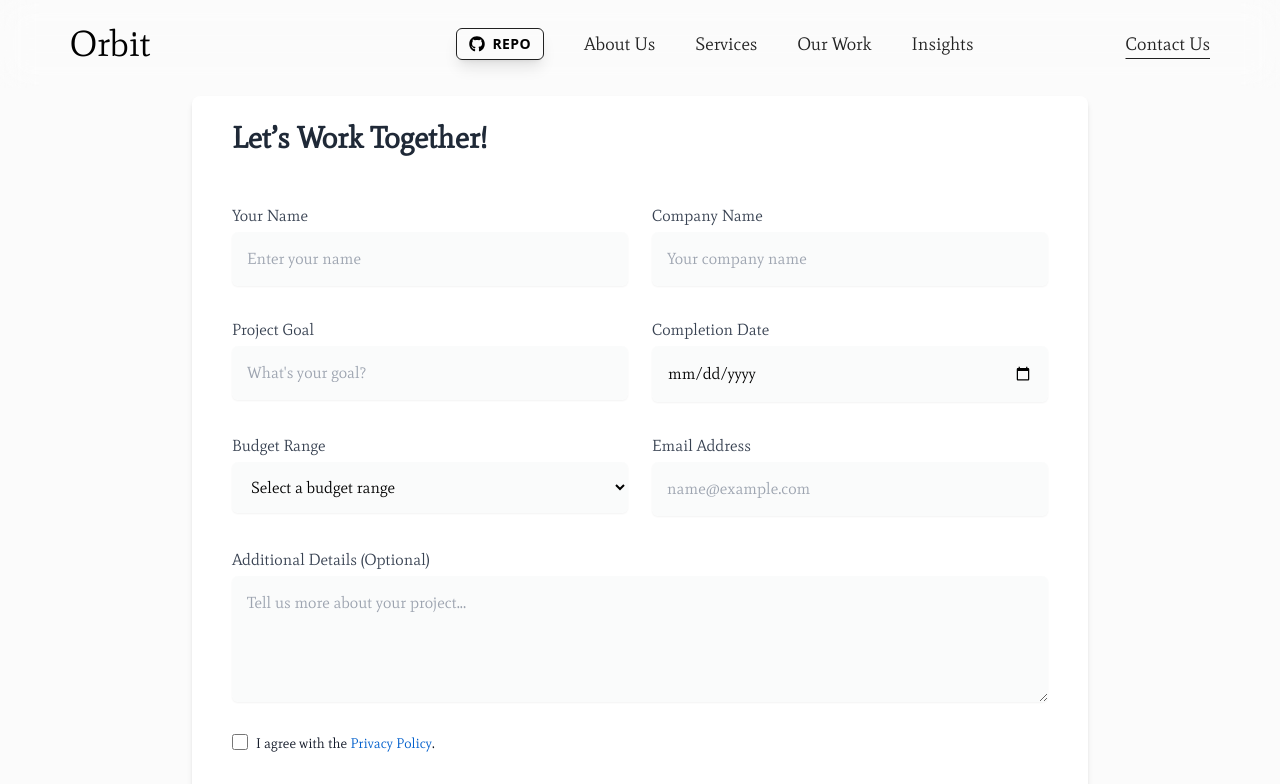
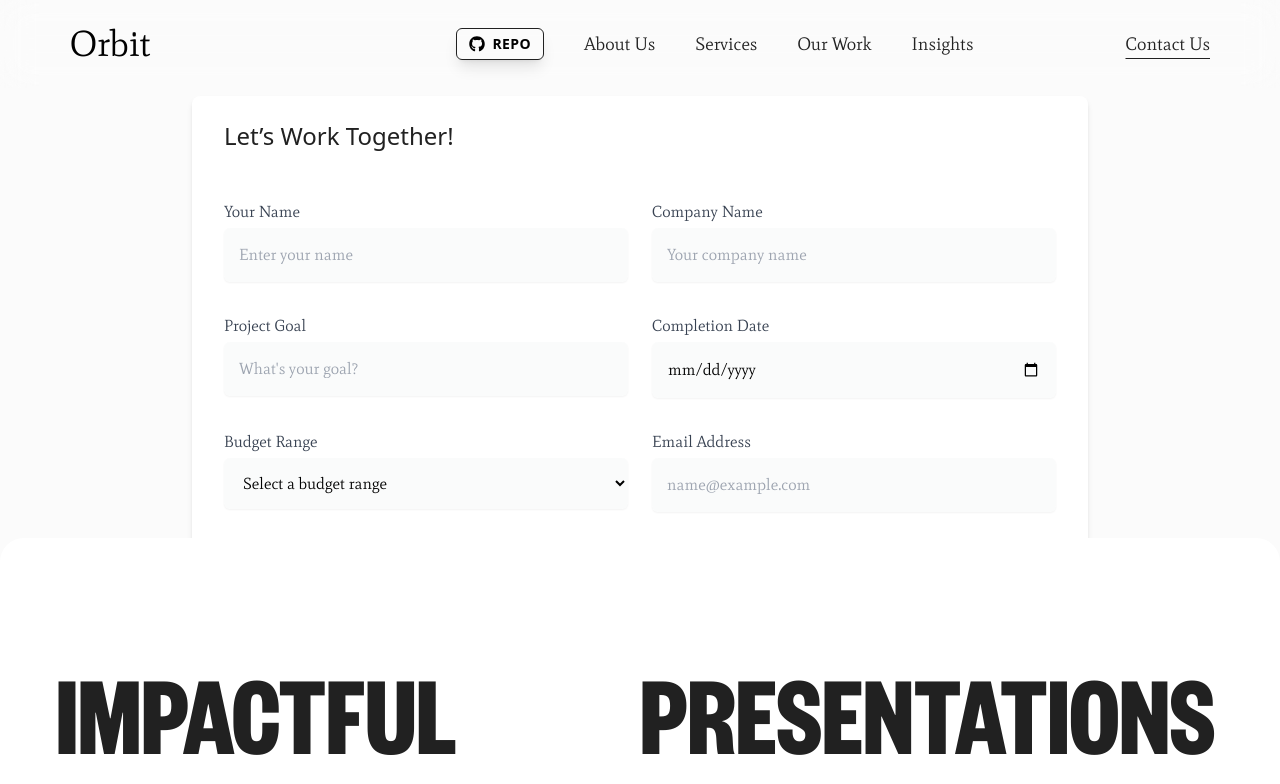
Before and after one commit to Shoaib-Imrann/Orbit, a React (Vite) app: page /contact in a window 1280 px wide. Shown: the top 784 px of the page. Built offline with nearby package versions, Linux system fonts and the light colour scheme.

Commit message:
Update Contact.jsx

```diff
--- a/src/pages/Contact.jsx
+++ b/src/pages/Contact.jsx
@@ -27,8 +27,8 @@ export default function ContactForm() {
   return (
     <div>
       <div className="bg-white/70 min-h-screen flex items-center justify-center pt-24 rounded-b-3xl ">
-        <div className="bg-white shadow-md rounded-lg py-6 px-10 mx-5 max-w-4xl w-[900px] h-auto">
-          <h1 className="text-3xl font-bold text-gray-800 mb-12">
+        <div className="bg-white shadow-md rounded-lg py-6 px-8 mx-5 max-w-4xl w-[900px] h-auto">
+          <h1 className="text-2xl font-sans text-[#212121] mb-12 w-full">
             Let’s Work Together!
           </h1>
 
@@ -232,7 +232,7 @@ export default function ContactForm() {
           </form>
         </div>
       </div>
-      <div data-scroll data-scroll-speed="-.1" className="h-screen relative ">
+      <div data-scroll data-scroll-speed="-.1" className="h-[60vh] relative ">
         <Eyeballs />
       </div>
       <div data-scroll data-scroll-speed="-.9" className="-mt-20">
```
